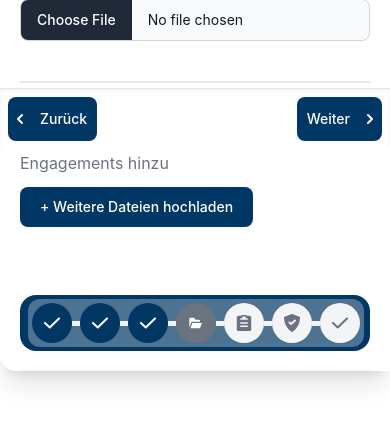
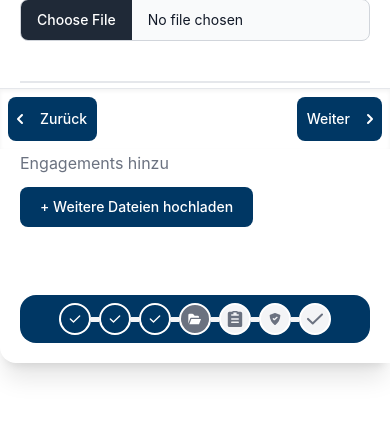
Before and after one commit to 64-Bytes-GmbH/calmaroi, a Django app: page /dokumente/ in a window 390 px wide. Shown: the part 695-1127 px from the top of the page. After the commit the page ends 1073 px from the top, so only its background shows below. Run offline with Django 4.2, Linux system fonts and the light colour scheme; some libraries are stand-ins or nearby versions.

Commit message:
nav mobile anpassen

```diff
--- a/app/static/app/css/output.css
+++ b/app/static/app/css/output.css
@@ -1960,6 +1946,10 @@ input:checked + .toggle-bg {
   border-width: 0px;
 }
 
+.border-2 {
+  border-width: 2px;
+}
+
 .border-b {
   border-bottom-width: 1px;
 }
@@ -2021,6 +2011,11 @@ input:checked + .toggle-bg {
 .border-gray-950 {
   --tw-border-opacity: 1;
   border-color: rgb(3 7 18 / var(--tw-border-opacity));
+}
+
+.border-white {
+  --tw-border-opacity: 1;
+  border-color: rgb(255 255 255 / var(--tw-border-opacity));
 }
 
 .\!bg-primary-600 {
--- a/app/templates/app/dokumente.html
+++ b/app/templates/app/dokumente.html
@@ -8,7 +8,7 @@
 
 {% block contentleft %}
 <!-- stepper -->
-<div class=" bg-white rounded-xl bg-opacity-30 md:my-5 m-auto ">
+<div class="  rounded-xl  md:my-5 m-auto ">
 	<!-- md stepper -->
 	<div class="bg-g m-7 hidden md:block">
 		<ol class="relative text-white border-s border-gray-200 space-y-16 ">
@@ -113,96 +113,65 @@
 	<!-- sm stepper -->
 	<div class="bg-g m-1 w-fit block md:hidden">
 		<ol class="flex items-center w-full">
-			<li
-				class="flex w-full items-center after:content-[''] after:w-full after:h-1 after:border-b after:border-gray-100 after:border-4 after:inline-block dark:after:border-gray-700">
+			<li class="flex w-full items-center space-x-4 after:content-[''] after:w-full after:h-1 after:border-b after:border-gray-100 after:border-4 after:inline-block dark:after:border-gray-700">
 				<a href="{% url 'home' %}">
-					<span
-						class="flex items-center justify-center w-10 h-10 bg-primary-500 rounded-full lg:h-12 lg:w-12 dark:bg-gray-700 shrink-0">
-						<svg class="w-6 h-6 text-white dark:text-white" aria-hidden="true"
-							xmlns="http://www.w3.org/2000/svg" width="24" height="24" fill="none" viewBox="0 0 24 24">
-							<path stroke="currentColor" stroke-linecap="round" stroke-linejoin="round" stroke-width="2"
-								d="M5 11.917 9.724 16.5 19 7.5" />
+					<span class="flex items-center justify-center w-8 h-8 bg-primary-500 rounded-full lg:h-10 lg:w-10 dark:bg-gray-700 shrink-0 border-white border-2">
+						<svg class="w-4 h-4 text-white dark:text-white" aria-hidden="true" xmlns="http://www.w3.org/2000/svg" width="24" height="24" fill="none" viewBox="0 0 24 24">
+							<path stroke="currentColor" stroke-linecap="round" stroke-linejoin="round" stroke-width="2" d="M5 11.917 9.724 16.5 19 7.5" />
 						</svg>
 					</span>
 				</a>
 			</li>
-			<li
-				class="flex w-full items-center after:content-[''] after:w-full after:h-1 after:border-b after:border-gray-100 after:border-4 after:inline-block dark:after:border-gray-700">
+			<li class="flex w-full items-center space-x-4 after:content-[''] after:w-full after:h-1 after:border-b after:border-gray-100 after:border-4 after:inline-block dark:after:border-gray-700">
 				<a href="{% url 'persoenlicheinfos' %}">
-					<span
-						class="flex items-center justify-center w-10 h-10 bg-primary-500 rounded-full lg:h-12 lg:w-12 dark:bg-gray-700 shrink-0">
-						<svg class="w-6 h-6 text-white dark:text-white" aria-hidden="true"
-							xmlns="http://www.w3.org/2000/svg" width="24" height="24" fill="none" viewBox="0 0 24 24">
-							<path stroke="currentColor" stroke-linecap="round" stroke-linejoin="round" stroke-width="2"
-								d="M5 11.917 9.724 16.5 19 7.5" />
+					<span class="flex items-center justify-center w-8 h-8 bg-primary-500 rounded-full lg:h-10 lg:w-10 dark:bg-gray-700 shrink-0 border-white border-2">
+						<svg class="w-4 h-4 text-white dark:text-white" aria-hidden="true" xmlns="http://www.w3.org/2000/svg" width="24" height="24" fill="none" viewBox="0 0 24 24">
+							<path stroke="currentColor" stroke-linecap="round" stroke-linejoin="round" stroke-width="2" d="M5 11.917 9.724 16.5 19 7.5" />
 						</svg>
 					</span>
 				</a>
 			</li>
-			<li
-				class="flex w-full items-center after:content-[''] after:w-full after:h-1 after:border-b after:border-gray-100 after:border-4 after:inline-block dark:after:border-gray-700">
+			<li class="flex w-full items-center space-x-4 after:content-[''] after:w-full after:h-1 after:border-b after:border-gray-100 after:border-4 after:inline-block dark:after:border-gray-700">
 				<a href="{% url 'bildungsweg' %}">
-					<span
-						class="flex items-center justify-center w-10 h-10 bg-primary-500 rounded-full lg:h-12 lg:w-12 dark:bg-gray-700 shrink-0">
-						<svg class="w-6 h-6 text-white dark:text-white" aria-hidden="true"
-							xmlns="http://www.w3.org/2000/svg" width="24" height="24" fill="none" viewBox="0 0 24 24">
-							<path stroke="currentColor" stroke-linecap="round" stroke-linejoin="round" stroke-width="2"
-								d="M5 11.917 9.724 16.5 19 7.5" />
+					<span class="flex items-center justify-center w-8 h-8 bg-primary-500 rounded-full lg:h-10 lg:w-10 dark:bg-gray-700 shrink-0 border-white border-2">
+						<svg class="w-4 h-4 text-white dark:text-white" aria-hidden="true" xmlns="http://www.w3.org/2000/svg" width="24" height="24" fill="none" viewBox="0 0 24 24">
+							<path stroke="currentColor" stroke-linecap="round" stroke-linejoin="round" stroke-width="2" d="M5 11.917 9.724 16.5 19 7.5" />
 						</svg>
 					</span>
 				</a>
 			</li>
-			<li
-				class="flex w-full items-center after:content-[''] after:w-full after:h-1 after:border-b after:border-gray-100 after:border-4 after:inline-block dark:after:border-gray-700">
+			<li class="flex w-full items-center space-x-4 after:content-[''] after:w-full after:h-1 after:border-b after:border-gray-100 after:border-4 after:inline-block dark:after:border-gray-700">
 				<a href="{% url 'dokumente' %}">
-					<span
-						class="flex items-center justify-center w-10 h-10 bg-gray-500 rounded-full lg:h-12 lg:w-12 dark:bg-gray-700 shrink-0">
-						<svg class="w-4 h-4 text-white dark:text-white" aria-hidden="true"
-							xmlns="http://www.w3.org/2000/svg" width="24" height="24" fill="currentColor"
-							viewBox="0 0 24 24">
-							<path fill-rule="evenodd"
-								d="M4 4a2 2 0 0 0-2 2v12a2 2 0 0 0 .087.586l2.977-7.937A1 1 0 0 1 6 10h12V9a2 2 0 0 0-2-2h-4.532l-1.9-2.28A2 2 0 0 0 8.032 4H4Zm2.693 8H6.5l-3 8H18l3-8H6.693Z"
-								clip-rule="evenodd" />
+					<span class="flex items-center justify-center w-8 h-8 bg-gray-500 rounded-full lg:h-10 lg:w-10 dark:bg-gray-700 shrink-0 border-white border-2">
+						<svg class="w-4 h-4 text-white dark:text-white" aria-hidden="true" xmlns="http://www.w3.org/2000/svg" width="24" height="24" fill="currentColor" viewBox="0 0 24 24">
+							<path fill-rule="evenodd" d="M4 4a2 2 0 0 0-2 2v12a2 2 0 0 0 .087.586l2.977-7.937A1 1 0 0 1 6 10h12V9a2 2 0 0 0-2-2h-4.532l-1.9-2.28A2 2 0 0 0 8.032 4H4Zm2.693 8H6.5l-3 8H18l3-8H6.693Z" clip-rule="evenodd" />
 						</svg>
 					</span>
 				</a>
 			</li>
-			<li
-				class="flex w-full items-center after:content-[''] after:w-full after:h-1 after:border-b after:border-gray-100 after:border-4 after:inline-block dark:after:border-gray-700">
+			<li class="flex w-full items-center space-x-4 after:content-[''] after:w-full after:h-1 after:border-b after:border-gray-100 after:border-4 after:inline-block dark:after:border-gray-700">
 				<a href="#">
-					<span
-						class="flex items-center justify-center w-10 h-10 bg-gray-100 rounded-full lg:h-12 lg:w-12 dark:bg-gray-700 shrink-0">
-						<svg class="w-4 h-4 text-gray-500 dark:text-gray-400" aria-hidden="true"
-							xmlns="http://www.w3.org/2000/svg" fill="currentColor" viewBox="0 0 18 20">
-							<path
-								d="M16 1h-3.278A1.992 1.992 0 0 0 11 0H7a1.993 1.993 0 0 0-1.722 1H2a2 2 0 0 0-2 2v15a2 2 0 0 0 2 2h14a2 2 0 0 0 2-2V3a2 2 0 0 0-2-2Zm-3 14H5a1 1 0 0 1 0-2h8a1 1 0 0 1 0 2Zm0-4H5a1 1 0 0 1 0-2h8a1 1 0 1 1 0 2Zm0-5H5a1 1 0 0 1 0-2h2V2h4v2h2a1 1 0 1 1 0 2Z" />
+					<span class="flex items-center justify-center w-8 h-8 bg-gray-100 rounded-full lg:h-10 lg:w-10 dark:bg-gray-700 shrink-0 border-white border-2">
+						<svg class="w-4 h-4 text-gray-500 dark:text-gray-400" aria-hidden="true" xmlns="http://www.w3.org/2000/svg" fill="currentColor" viewBox="0 0 18 20">
+							<path d="M16 1h-3.278A1.992 1.992 0 0 0 11 0H7a1.993 1.993 0 0 0-1.722 1H2a2 2 0 0 0-2 2v15a2 2 0 0 0 2 2h14a2 2 0 0 0 2-2V3a2 2 0 0 0-2-2Zm-3 14H5a1 1 0 0 1 0-2h8a1 1 0 0 1 0 2Zm0-4H5a1 1 0 0 1 0-2h8a1 1 0 1 1 0 2Zm0-5H5a1 1 0 0 1 0-2h2V2h4v2h2a1 1 0 1 1 0 2Z" />
 						</svg>
 					</span>
 				</a>
 			</li>
-			<li
-				class="flex w-full items-center after:content-[''] after:w-full after:h-1 after:border-b after:border-gray-100 after:border-4 after:inline-block dark:after:border-gray-700">
+			<li class="flex w-full items-center space-x-4 after:content-[''] after:w-full after:h-1 after:border-b after:border-gray-100 after:border-4 after:inline-block dark:after:border-gray-700">
 				<a href="#">
-					<span
-						class="flex items-center justify-center w-10 h-10 bg-gray-100 rounded-full lg:h-12 lg:w-12 dark:bg-gray-700 shrink-0">
-						<svg class="w-4.3 h-4.3 text-gray-500 dark:text-white" aria-hidden="true"
-							xmlns="http://www.w3.org/2000/svg" width="24" height="24" fill="currentColor"
-							viewBox="0 0 24 24">
-							<path fill-rule="evenodd"
-								d="M11.644 3.066a1 1 0 0 1 .712 0l7 2.666A1 1 0 0 1 20 6.68a17.694 17.694 0 0 1-2.023 7.98 17.406 17.406 0 0 1-5.402 6.158 1 1 0 0 1-1.15 0 17.405 17.405 0 0 1-5.403-6.157A17.695 17.695 0 0 1 4 6.68a1 1 0 0 1 .644-.949l7-2.666Zm4.014 7.187a1 1 0 0 0-1.316-1.506l-3.296 2.884-.839-.838a1 1 0 0 0-1.414 1.414l1.5 1.5a1 1 0 0 0 1.366.046l4-3.5Z"
-								clip-rule="evenodd" />
+					<span class="flex items-center justify-center w-8 h-8 bg-gray-100 rounded-full lg:h-10 lg:w-10 dark:bg-gray-700 shrink-0 border-white border-2">
+						<svg class="w-4 h-4 text-gray-500 dark:text-white" aria-hidden="true" xmlns="http://www.w3.org/2000/svg" width="24" height="24" fill="currentColor" viewBox="0 0 24 24">
+							<path fill-rule="evenodd" d="M11.644 3.066a1 1 0 0 1 .712 0l7 2.666A1 1 0 0 1 20 6.68a17.694 17.694 0 0 1-2.023 7.98 17.406 17.406 0 0 1-5.402 6.158 1 1 0 0 1-1.15 0 17.405 17.405 0 0 1-5.403-6.157A17.695 17.695 0 0 1 4 6.68a1 1 0 0 1 .644-.949l7-2.666Zm4.014 7.187a1 1 0 0 0-1.316-1.506l-3.296 2.884-.839-.838a1 1 0 0 0-1.414 1.414l1.5 1.5a1 1 0 0 0 1.366.046l4-3.5Z" clip-rule="evenodd" />
 						</svg>
 					</span>
 				</a>
 			</li>
-			<li class="flex items-center w-full">
+			<li class="flex items-center w-full space-x-4">
 				<a href="#">
-					<span
-						class="flex items-center justify-center w-10 h-10 bg-gray-100 rounded-full lg:h-12 lg:w-12 dark:bg-gray-700 shrink-0">
-						<svg class="w-4.5 h-4.5 text-gray-500 dark:text-white" aria-hidden="true"
-							xmlns="http://www.w3.org/2000/svg" width="24" height="24" fill="none" viewBox="0 0 24 24">
-							<path stroke="currentColor" stroke-linecap="round" stroke-linejoin="round" stroke-width="2"
-								d="M5 11.917 9.724 16.5 19 7.5" />
+					<span class="flex items-center justify-center w-8 h-8 bg-gray-100 rounded-full lg:h-10 lg:w-10 dark:bg-gray-700 shrink-0 border-white border-2">
+						<svg class="w-4.5 h-4.5 text-gray-500 dark:text-white" aria-hidden="true" xmlns="http://www.w3.org/2000/svg" width="24" height="24" fill="none" viewBox="0 0 24 24">
+							<path stroke="currentColor" stroke-linecap="round" stroke-linejoin="round" stroke-width="2" d="M5 11.917 9.724 16.5 19 7.5" />
 						</svg>
 					</span>
 				</a>
```
Also changed, not shown: other parts of app/static/app/css/output.css (+22 -24 lines).
